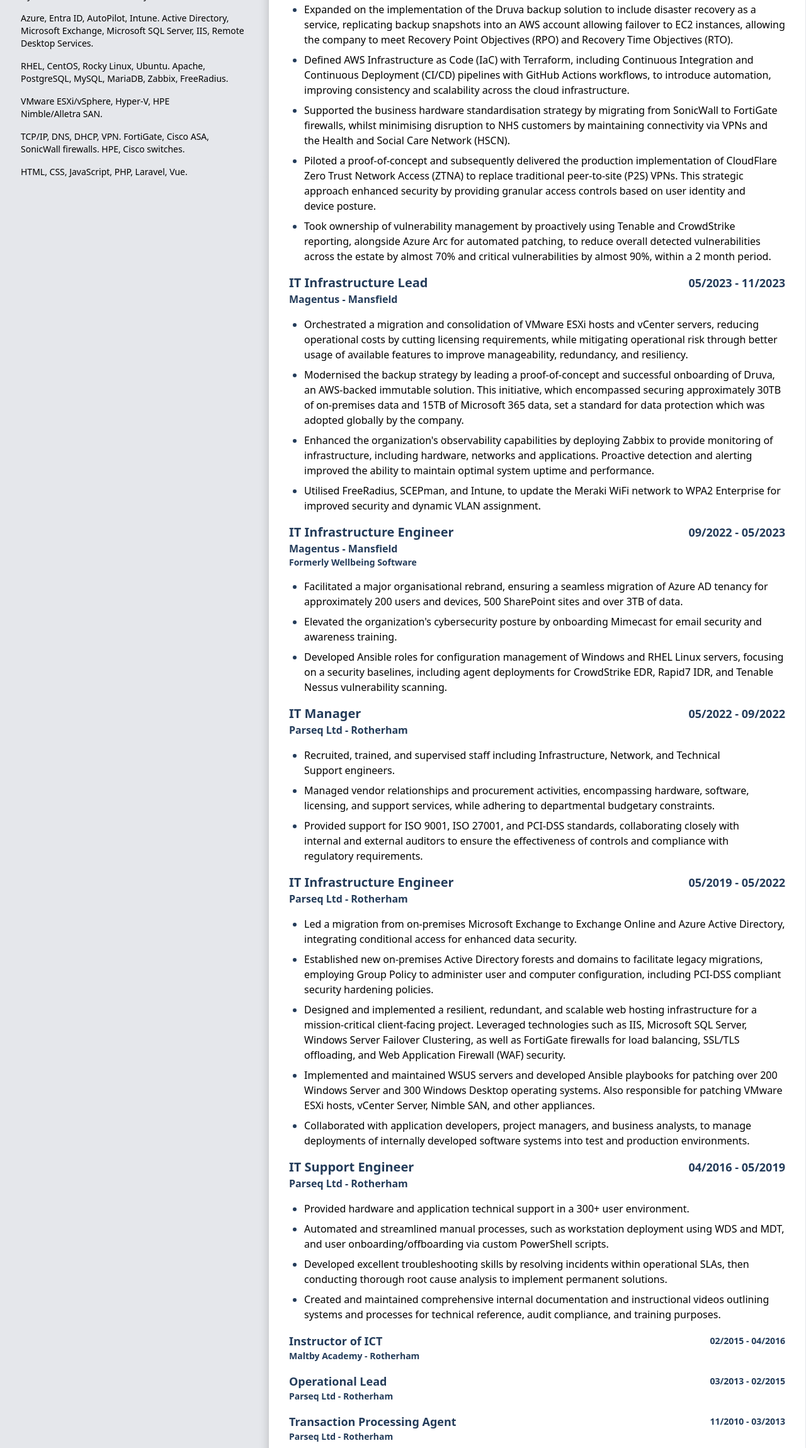
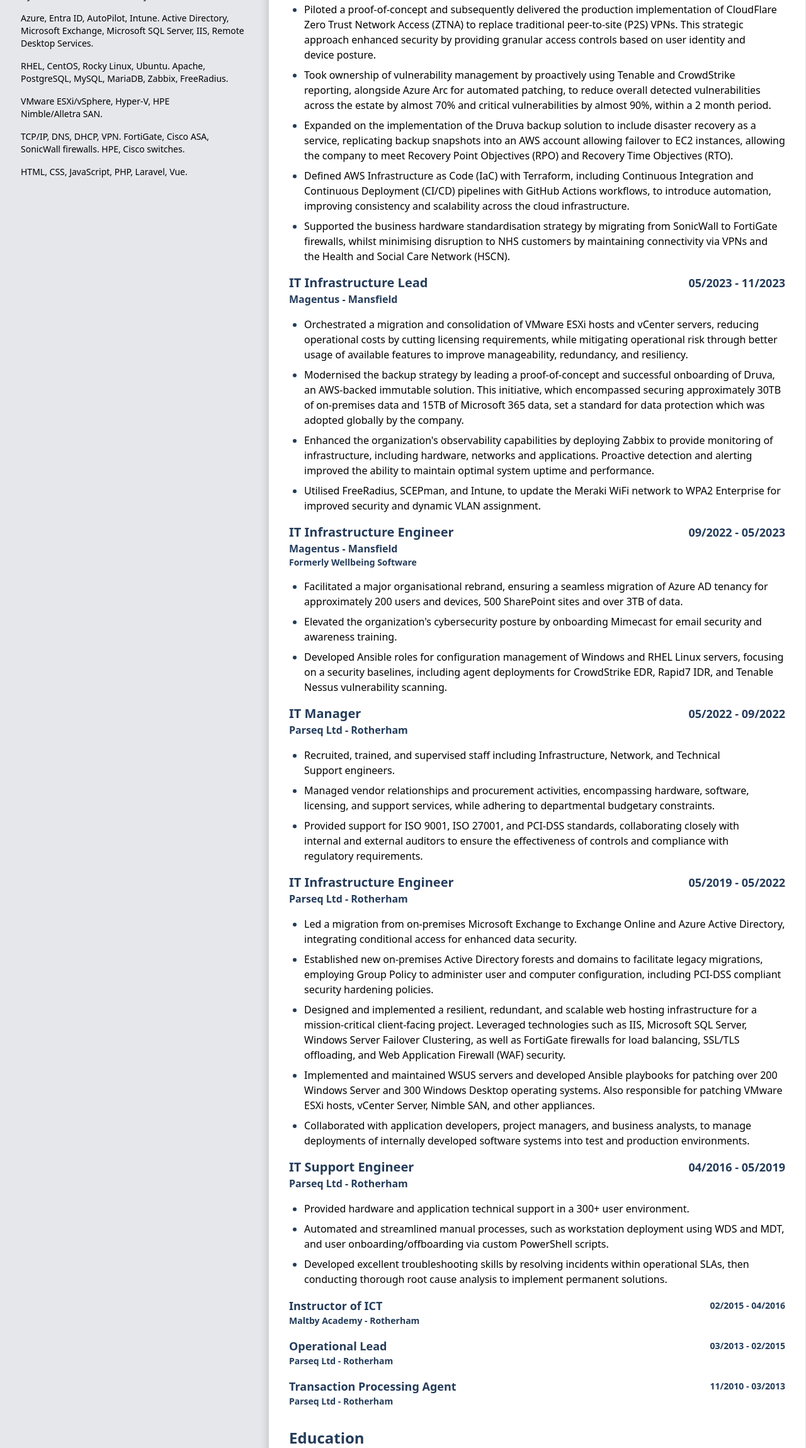
Before and after one commit to ben-james-dodwell/frontend-cv-benjamesdodwell-com, a website: page src/index.html in a window 1280 px wide. Shown: the part 442-2741 px from the top of the page at 63% size. Drawn offline with Linux system fonts and the light colour scheme; no server answers.

Commit message:
Tweak SecOps experience ordering
Remove old experience

```diff
--- a/src/index.html
+++ b/src/index.html
@@ -148,6 +148,12 @@
 
           <ul class="flex flex-col pl-6 space-y-2 list-disc list-outside marker:text-cv-blue">
             <li>
+              Piloted a proof-of-concept and subsequently delivered the production implementation of CloudFlare Zero Trust Network Access (ZTNA) to replace traditional peer-to-site (P2S) VPNs. This strategic approach enhanced security by providing granular access controls based on user identity and device posture.
+            </li>
+            <li>
+              Took ownership of vulnerability management by proactively using Tenable and CrowdStrike reporting, alongside Azure Arc for automated patching, to reduce overall detected vulnerabilities across the estate by almost 70% and critical vulnerabilities by almost 90%, within a 2 month period.
+            </li>
+            <li>
               Expanded on the implementation of the Druva backup solution to include disaster recovery as a service, replicating backup snapshots into an AWS account allowing failover to EC2 instances, allowing the company to meet Recovery Point Objectives (RPO) and Recovery Time Objectives (RTO).
             </li>
             <li>
@@ -155,12 +161,6 @@
             </li>
             <li>
               Supported the business hardware standardisation strategy by migrating from SonicWall to FortiGate firewalls, whilst minimising disruption to NHS customers by maintaining connectivity via VPNs and the Health and Social Care Network (HSCN).
-            </li>
-            <li>
-              Piloted a proof-of-concept and subsequently delivered the production implementation of CloudFlare Zero Trust Network Access (ZTNA) to replace traditional peer-to-site (P2S) VPNs. This strategic approach enhanced security by providing granular access controls based on user identity and device posture.
-            </li>
-            <li>
-              Took ownership of vulnerability management by proactively using Tenable and CrowdStrike reporting, alongside Azure Arc for automated patching, to reduce overall detected vulnerabilities across the estate by almost 70% and critical vulnerabilities by almost 90%, within a 2 month period.
             </li>
           </ul>
 
@@ -296,9 +296,6 @@
             <li>
               Developed excellent troubleshooting skills by resolving incidents within operational SLAs, then conducting thorough root cause analysis to implement permanent solutions.
             </li>
-            <li>
-              Created and maintained comprehensive internal documentation and instructional videos outlining systems and processes for technical reference, audit compliance, and training purposes.
-            </li>
           </ul>
 
         </section>
```
